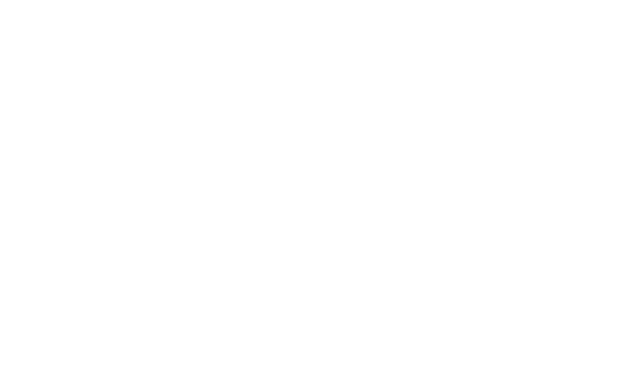
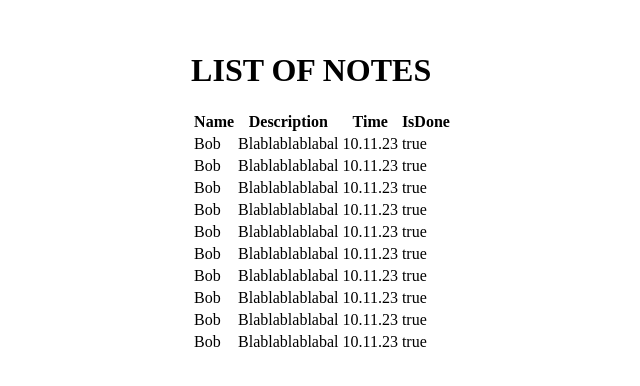
Before and after one commit to Temya/test_project, an Angular app: page /activity in a window 1280 px wide. Before the commit this address led to /. Shown: the part 176-562 px from the top of the page, without its empty margins (318-958 px from the left). Built offline with nearby package versions, Linux system fonts and the light colour scheme.

Commit message:
Add activity

```diff
--- a/src/app/activity/activity.component.html
+++ b/src/app/activity/activity.component.html
@@ -1,4 +1,15 @@
-<div>
-    <h1>LIST OF NOTES</h1>
-
-</div>
+ <h1>LIST OF NOTES</h1>
+ <table>
+    <tr>
+        <th>Name</th>
+        <th>Description</th>
+        <th>Time</th>
+        <th>IsDone</th>
+    </tr>
+    <tr *ngFor="let item of activity">
+        <td>{{item.name}}</td>
+        <td>{{item.description}}</td>
+        <td>{{item.time}}</td>
+        <td>{{item.isDone}}</td>
+    </tr>
+ </table>
--- a/src/app/activity/activity.component.ts
+++ b/src/app/activity/activity.component.ts
@@ -1,7 +1,9 @@
 import { Component } from '@angular/core';
 import { CommonModule } from '@angular/common';
 import { Router } from '@angular/router';
-import { ItemComponent } from '../item/item.component';
+import { ActivityItem } from './activity';
+import { TmplAstBoundAttribute } from '@angular/compiler';
+
 
 @Component({
   selector: 'app-activity',
@@ -10,9 +12,24 @@
   templateUrl: './activity.component.html',
   styleUrls: ['./activity.component.scss']
 })
+
 export class ActivityComponent {
+
+  public activity: ActivityItem[] = [];
+
   constructor( private readonly router: Router){
+
+    this.activity = [];
+    for(let h = 0; h < 10; h++){
+      this.activity.push({
+        name: "Bob",
+        description: "Blablablablabal",
+        time: "10.11.23",
+        isDone: true
+      })
+    }
 
   }
 
+
 }
--- /dev/null
+++ b/src/app/activity/activity.ts
@@ -0,0 +1,6 @@
+export interface ActivityItem {
+    name: string;
+    description: string;
+    time: string;
+    isDone: Boolean;
+}
--- a/src/app/app.routes.ts
+++ b/src/app/app.routes.ts
@@ -1,7 +1,8 @@
 import { Routes } from "@angular/router";
 
 export const appRoutes: Routes = [
-    {path: "", pathMatch: "full", redirectTo: "login"},
+    {path: "", pathMatch: "full", redirectTo: "activity"},
+    {path: "activity", loadComponent: () => import("./activity/activity.component").then((i) => i.ActivityComponent)},
     {path: "login", loadComponent: () => import("./login/login.component").then((i) => i.LoginComponent)},
     {path: "register", loadComponent: () => import("./registration/registration.component").then((i) => i.RegistrationComponent)},
     {path: "activ", loadComponent: () => import("./activity/activity.component").then((i) => i.ActivityComponent)}
--- a/src/app/item/item.component.html
+++ /dev/null
@@ -1 +0,0 @@
-<p>item works!</p>
--- a/src/app/login/login.component.ts
+++ b/src/app/login/login.component.ts
@@ -22,6 +22,9 @@
   public isPasswordShown = false;
 
   // public formLogin?: FormGroup;
+  get login() { return this.formLogin?.get('login');}
+
+  get password() { return this.formLogin?.get('password');}
 
   constructor(private readonly router: Router, private readonly fb: FormBuilder){
   }
@@ -38,9 +41,7 @@
     console.log(this.formLogin?.value)
   }
 
-  get login() { return this.formLogin?.get('login');}
 
-  get password() { return this.formLogin?.get('password');}
 
 
 }
--- a/src/app/registration/registration.component.ts
+++ b/src/app/registration/registration.component.ts
@@ -14,6 +14,14 @@
 export class RegistrationComponent {
 
   public formRegistr?: FormGroup
+
+  get login() { return this.formRegistr?.get('login');}
+
+  get password() { return this.formRegistr?.get('password');}
+
+  get confirmPassword() { return this.formRegistr?.get('confirmPassword');}
+
+  get email() { return this.formRegistr?.get('email');}
 
   constructor( private readonly router: Router, private readonly fb: FormBuilder){
     this.formRegistr = this.fb.group({
@@ -32,13 +40,7 @@
     console.log(this.formRegistr?.value)
   }
 
-  get login() { return this.formRegistr?.get('login');}
 
-  get password() { return this.formRegistr?.get('password');}
-
-  get confirmPassword() { return this.formRegistr?.get('confirmPassword');}
-
-  get email() { return this.formRegistr?.get('email');}
 
 
 }
```
Also changed, not shown: src/app/item/item.component.ts (deleted, +0 -13 lines), src/app/item/item.component.scss (deleted).
